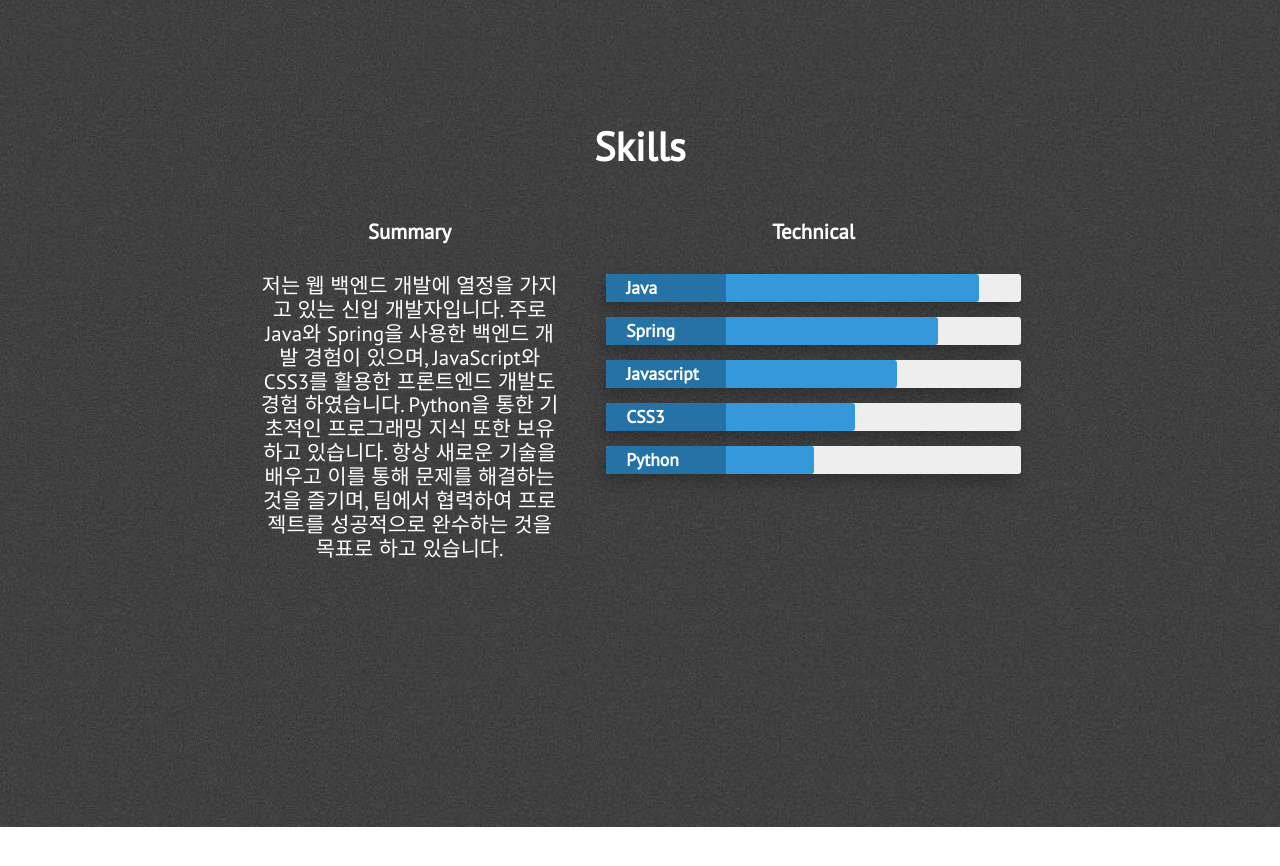
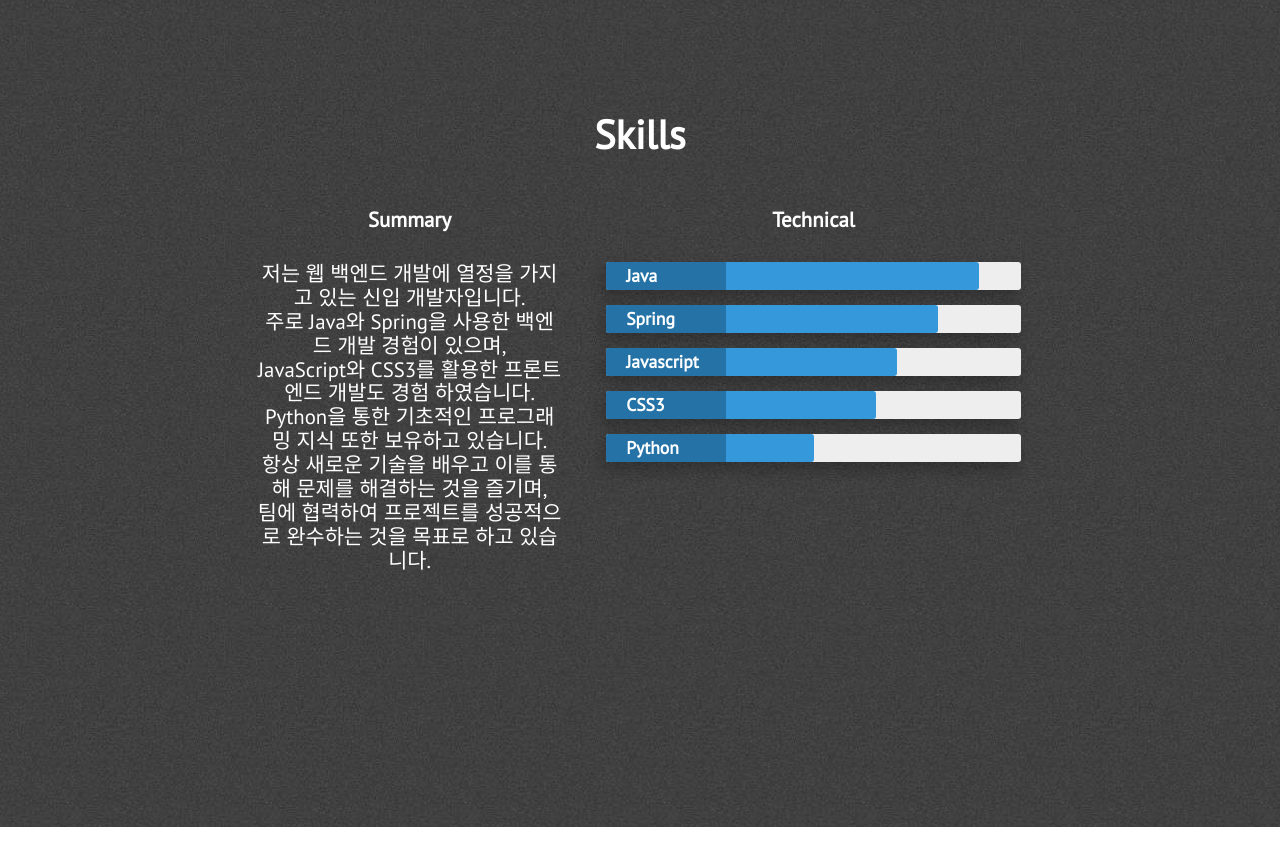
Before and after one commit to SHU-Webbb/SHU-Webbb.github.io, a Jekyll site: the page built from index.html, in a window 1280 px wide and 900 px high, scrolled down 2073 px. Shown: the top 866 px of the window. Built offline with Jekyll 4.4.1, drawn with Linux system fonts in a browser that asks for light colours; nearby versions of some CDN libraries; grey boxes are pictures that could not be loaded.

Commit message:
Update skills.html

```diff
--- a/_includes/skills.html
+++ b/_includes/skills.html
@@ -8,9 +8,12 @@
                 <div class="what-i-do">
                     <h3 class="center-align skills-subsection">Summary</h3>
                     <p class="paragraph-text center-align">
-                       저는 웹 백엔드 개발에 열정을 가지고 있는 신입 개발자입니다.
-                    주로 Java와 Spring을 사용한 백엔드 개발 경험이 있으며, JavaScript와 CSS3를 활용한 프론트엔드 개발도 경험 하였습니다. Python을 통한 기초적인 프로그래밍 지식 또한 보유하고 있습니다.
-                        항상 새로운 기술을 배우고 이를 통해 문제를 해결하는 것을 즐기며, 팀에서 협력하여 프로젝트를 성공적으로 완수하는 것을 목표로 하고 있습니다.
+                       저는 웹 백엔드 개발에 열정을 가지고 있는 신입 개발자입니다.<br>
+                       주로 Java와 Spring을 사용한 백엔드 개발 경험이 있으며,<br>
+                       JavaScript와 CSS3를 활용한 프론트엔드 개발도 경험 하였습니다.<br>
+                       Python을 통한 기초적인 프로그래밍 지식 또한 보유하고 있습니다. <br>
+                       항상 새로운 기술을 배우고 이를 통해 문제를 해결하는 것을 즐기며, <br>
+                       팀에 협력하여 프로젝트를 성공적으로 완수하는 것을 목표로 하고 있습니다.
 
                     </p>
                 </div>
@@ -32,7 +35,7 @@
                             <div class="skillbar-bar" style="background: #3498db;"></div>
                         </div> <!-- End Skill Bar -->
 
-                        <div class="skillbar clearfix " data-percent="60%">
+                        <div class="skillbar clearfix " data-percent="65%">
                             <div class="skillbar-title" style="background: #2980b9;"><span>CSS3</span></div>
                             <div class="skillbar-bar" style="background: #3498db;"></div>
                         </div> <!-- End Skill Bar -->
```
